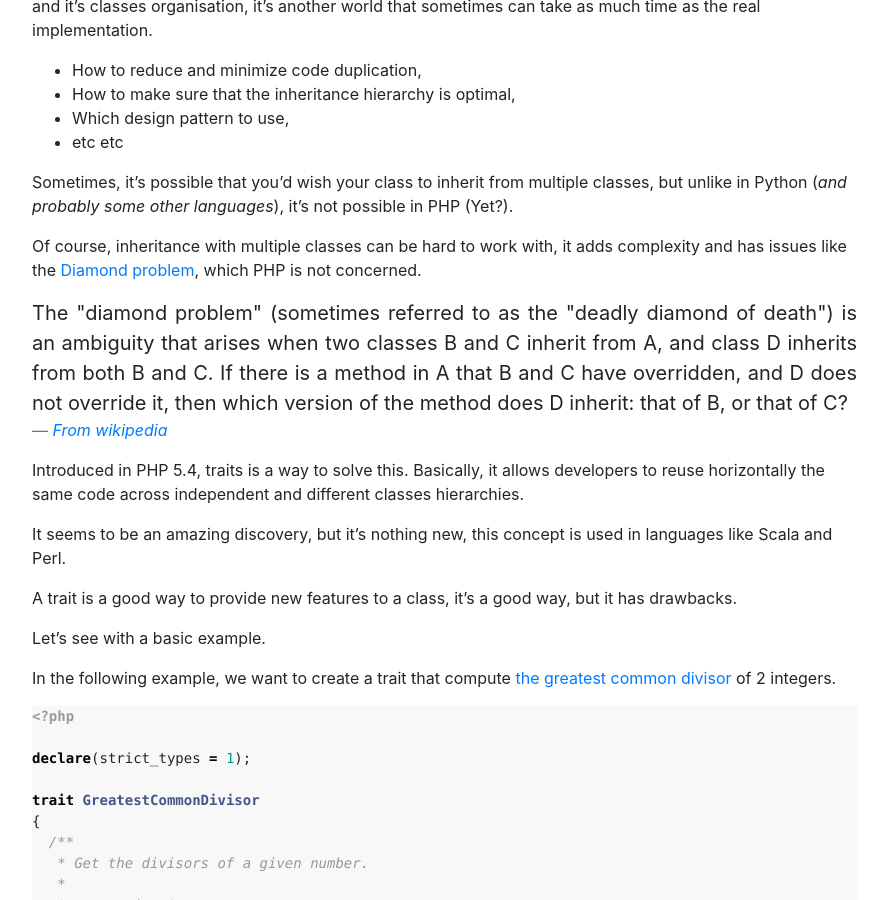
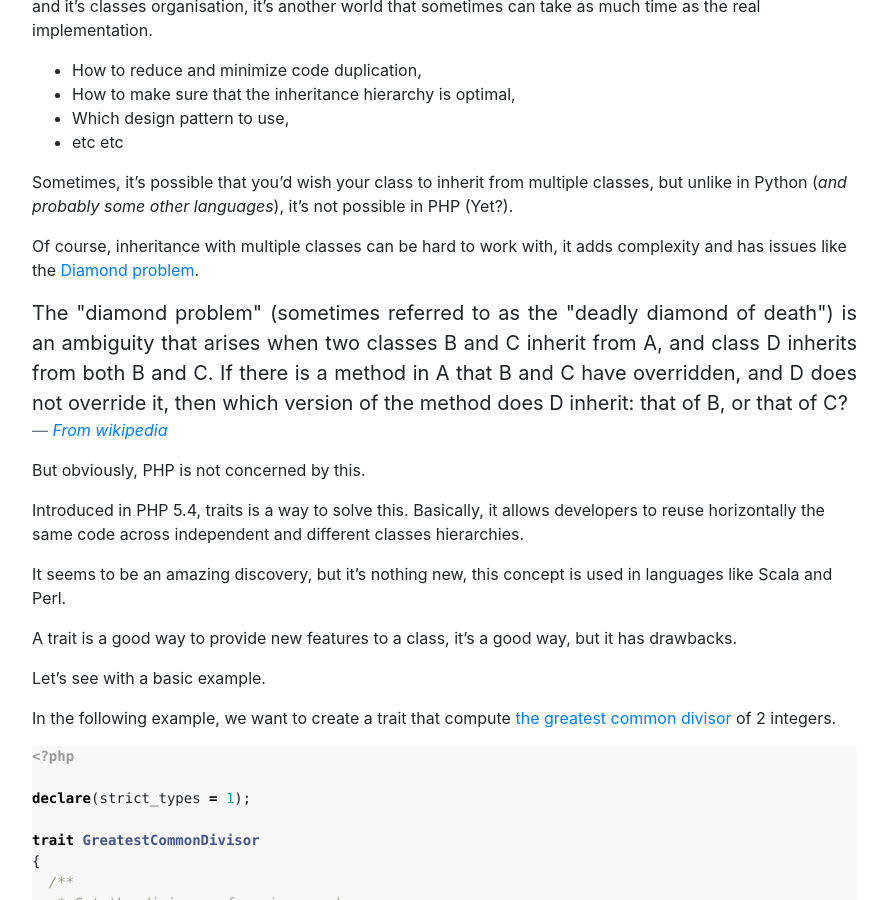
Before and after one commit to drupol/not-a-number.io, a Jekyll site: the page built from _posts/dev/2018-10-30-how-to-use-the-php-traits.md, in a window 1280 px wide and 900 px high, scrolled down 1365 px. Shown: the whole window, without its empty margins (53-940 px from the left). Built offline with Jekyll 4.4.1, drawn with Linux system fonts in a browser that asks for light colours; nearby versions of some CDN libraries; comment, search, counter and statistics services are not loaded.

Commit message:
Update the paragraph about the Diamond problem.

```diff
--- a/_posts/dev/2018-10-30-how-to-use-the-php-traits.md
+++ b/_posts/dev/2018-10-30-how-to-use-the-php-traits.md
@@ -40,12 +40,14 @@ When it comes to designing the library and it's classes organisation, it's anoth
 
 Sometimes, it's possible that you'd wish your class to inherit from multiple classes, but unlike in Python (_and probably some other languages_), it's not possible in PHP (Yet?).
 
-Of course, inheritance with multiple classes can be hard to work with, it adds complexity and has issues like the [Diamond problem](https://en.wikipedia.org/wiki/Multiple_inheritance#The_diamond_problem), which PHP is not concerned.
+Of course, inheritance with multiple classes can be hard to work with, it adds complexity and has issues like the [Diamond problem](https://en.wikipedia.org/wiki/Multiple_inheritance#The_diamond_problem).
 
 <blockquote class="blockquote text-justify">
 The "diamond problem" (sometimes referred to as the "deadly diamond of death") is an ambiguity that arises when two classes B and C inherit from A, and class D inherits from both B and C. If there is a method in A that B and C have overridden, and D does not override it, then which version of the method does D inherit: that of B, or that of C?
 <footer class="blockquote-footer"><cite><a href="https://en.wikipedia.org/wiki/Multiple_inheritance#The_diamond_problem">From wikipedia</a></cite></footer>
 </blockquote>
+
+But obviously, PHP is not concerned by this.
 
 Introduced in PHP 5.4, traits is a way to solve this. Basically, it allows developers to reuse horizontally the same code across independent and different classes hierarchies.
 
```
